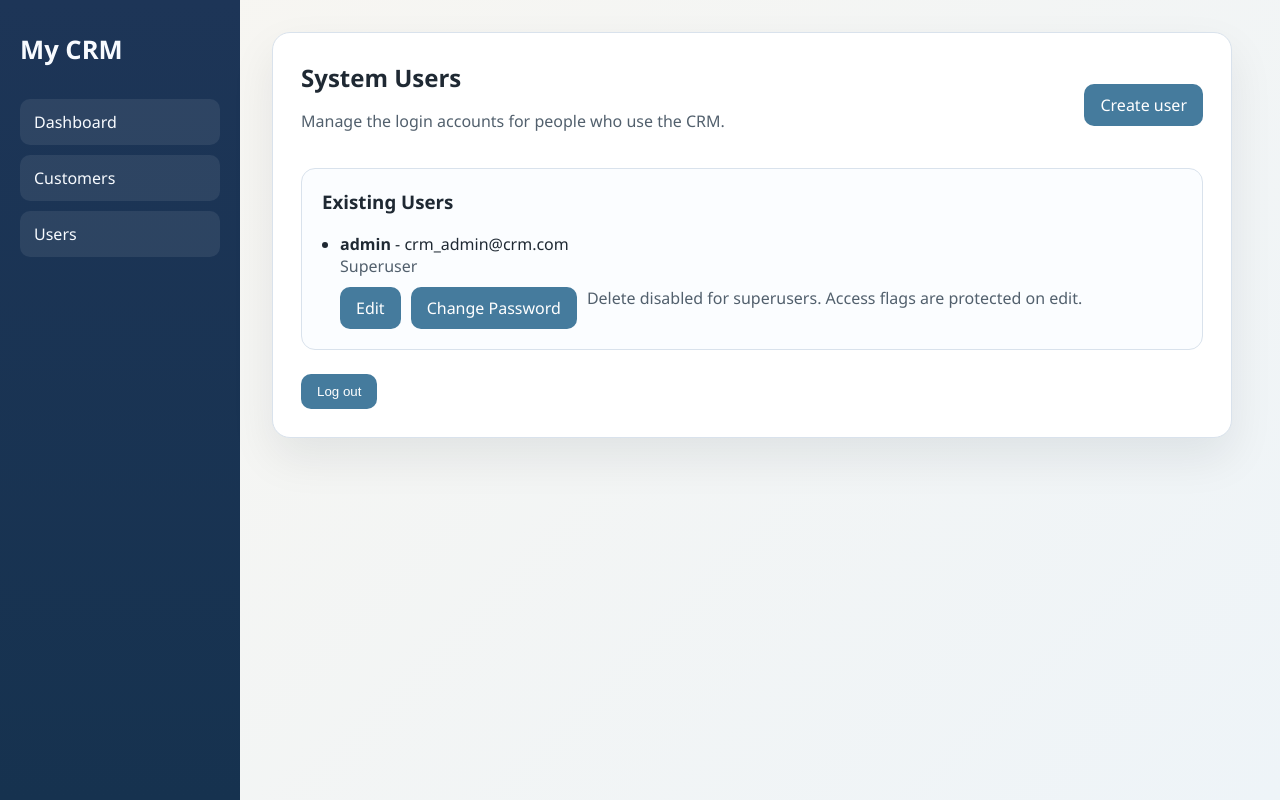
After one commit to matman188/my-crm, a Django app: page /users/ in a window 1280 px wide. The commit adds this page. Run offline with Django 5.2, Linux system fonts and the light colour scheme; a user stored in the database is signed in; data comes from the database, SQL or seed files in the repository; both versions use the stored data as it was after the commit.

Commit message:
Add User Management

```diff
--- a/config/urls.py
+++ b/config/urls.py
@@ -19,11 +19,24 @@ from django.contrib import admin
 from django.contrib.auth import views as auth_views
 from django.urls import path
 
-from crm.views import customers, home
+from crm.views import (
+    change_user_password,
+    create_user,
+    customers,
+    delete_user,
+    edit_user,
+    home,
+    users,
+)
 
 urlpatterns = [
     path("", home, name="home"),
     path("customers/", customers, name="customers"),
+    path("users/", users, name="users"),
+    path("users/create/", create_user, name="create_user"),
+    path("users/<int:user_id>/edit/", edit_user, name="edit_user"),
+    path("users/<int:user_id>/change-password/", change_user_password, name="change_user_password"),
+    path("users/<int:user_id>/delete/", delete_user, name="delete_user"),
     path("login/", auth_views.LoginView.as_view(), name="login"),
     path("logout/", auth_views.LogoutView.as_view(), name="logout"),
     path("admin/", admin.site.urls),
--- a/crm/templates/crm/base.html
+++ b/crm/templates/crm/base.html
@@ -80,6 +80,109 @@
             color: var(--muted);
         }
 
+        .message-list {
+            margin: 0 0 20px;
+            padding: 0;
+            list-style: none;
+        }
+
+        .message {
+            margin-bottom: 12px;
+            padding: 12px 14px;
+            border-radius: 10px;
+            background: #edf7ed;
+            color: #1f5130;
+        }
+
+        .message.error {
+            background: #fdecec;
+            color: #7a1f1f;
+        }
+
+        .form-grid {
+            display: grid;
+            gap: 16px;
+        }
+
+        .form-grid p {
+            margin: 0;
+        }
+
+        .form-grid input {
+            width: 100%;
+            margin-top: 6px;
+            padding: 10px 12px;
+            border: 1px solid var(--border);
+            border-radius: 10px;
+            font: inherit;
+        }
+
+        .form-grid input[type="checkbox"] {
+            width: auto;
+            margin-right: 8px;
+        }
+
+        .form-grid ul {
+            margin: 6px 0 0;
+            padding-left: 18px;
+            color: var(--muted);
+        }
+
+        .two-column {
+            display: grid;
+            grid-template-columns: minmax(0, 1.1fr) minmax(280px, 0.9fr);
+            gap: 24px;
+            align-items: start;
+        }
+
+        .panel {
+            padding: 20px;
+            border: 1px solid var(--border);
+            border-radius: 14px;
+            background: #fbfdff;
+        }
+
+        .panel h3 {
+            margin-top: 0;
+        }
+
+        .user-list {
+            margin: 0;
+            padding-left: 18px;
+        }
+
+        .user-list li + li {
+            margin-top: 10px;
+        }
+
+        .toolbar {
+            display: flex;
+            justify-content: space-between;
+            align-items: center;
+            gap: 16px;
+            margin-bottom: 20px;
+        }
+
+        .toolbar h2 {
+            margin: 0;
+        }
+
+        .button-row {
+            display: flex;
+            flex-wrap: wrap;
+            gap: 10px;
+            margin-top: 10px;
+        }
+
+        .button-link {
+            display: inline-block;
+            border-radius: 10px;
+            padding: 10px 16px;
+            background: var(--panel-accent);
+            color: #fff;
+            text-decoration: none;
+        }
+
         .logout-form {
             margin-top: 24px;
         }
@@ -101,6 +204,10 @@
             .sidebar {
                 padding-bottom: 20px;
             }
+
+            .two-column {
+                grid-template-columns: 1fr;
+            }
         }
     </style>
 </head>
@@ -111,11 +218,19 @@
             <nav class="nav" aria-label="Primary">
                 <a href="{% url 'home' %}">Dashboard</a>
                 <a href="{% url 'customers' %}">Customers</a>
+                <a href="{% url 'users' %}">Users</a>
             </nav>
         </aside>
 
         <main class="content">
             <section class="card">
+                {% if messages %}
+                    <ul class="message-list">
+                        {% for message in messages %}
+                            <li class="message{% if message.tags %} {{ message.tags }}{% endif %}">{{ message }}</li>
+                        {% endfor %}
+                    </ul>
+                {% endif %}
                 {% block content %}{% endblock %}
                 <form class="logout-form" method="post" action="{% url 'logout' %}">
                     {% csrf_token %}
--- /dev/null
+++ b/crm/templates/crm/users.html
@@ -0,0 +1,46 @@
+{% extends "crm/base.html" %}
+
+{% block title %}Users{% endblock %}
+
+{% block content %}
+    <div class="toolbar">
+        <div>
+            <h2>System Users</h2>
+            <p class="meta">Manage the login accounts for people who use the CRM.</p>
+        </div>
+        <a class="button-link" href="{% url 'create_user' %}">Create user</a>
+    </div>
+
+    <section class="panel">
+        <h3>Existing Users</h3>
+        <ul class="user-list">
+            {% for user in existing_users %}
+                <li>
+                    <strong>{{ user.username }}</strong>
+                    {% if user.email %} - {{ user.email }}{% endif %}
+                    {% if user.is_superuser %}
+                        <div class="meta">Superuser</div>
+                    {% elif user.is_staff %}
+                        <div class="meta">Staff user</div>
+                    {% else %}
+                        <div class="meta">Standard user</div>
+                    {% endif %}
+                    <div class="button-row">
+                        <a class="button-link" href="{% url 'edit_user' user.id %}">Edit</a>
+                        <a class="button-link" href="{% url 'change_user_password' user.id %}">Change Password</a>
+                        {% if user.is_superuser %}
+                            <span class="meta">Delete disabled for superusers. Access flags are protected on edit.</span>
+                        {% else %}
+                            <form method="post" action="{% url 'delete_user' user.id %}">
+                                {% csrf_token %}
+                                <button class="button" type="submit">Delete</button>
+                            </form>
+                        {% endif %}
+                    </div>
+                </li>
+            {% empty %}
+                <li>No users yet.</li>
+            {% endfor %}
+        </ul>
+    </section>
+{% endblock %}
--- a/crm/views.py
+++ b/crm/views.py
@@ -1,5 +1,14 @@
+from django.contrib import messages
+from django.contrib.auth import get_user_model
 from django.contrib.auth.decorators import login_required
-from django.shortcuts import render
+from django.http import HttpResponseForbidden
+from django.shortcuts import get_object_or_404, redirect, render
+
+from crm.forms import (
+    SystemUserCreationForm,
+    SystemUserPasswordChangeForm,
+    SystemUserUpdateForm,
+)
 
 
 @login_required
@@ -10,3 +19,113 @@ def home(request):
 @login_required
 def customers(request):
     return render(request, "crm/customers.html")
+
+
+@login_required
+def users(request):
+    if not request.user.is_superuser:
+        return HttpResponseForbidden("Only superusers can create system users.")
+
+    existing_users = get_user_model().objects.order_by("username")
+    return render(request, "crm/users.html", {"existing_users": existing_users})
+
+
+@login_required
+def create_user(request):
+    if not request.user.is_superuser:
+        return HttpResponseForbidden("Only superusers can create system users.")
+
+    if request.method == "POST":
+        form = SystemUserCreationForm(request.POST)
+        if form.is_valid():
+            created_user = form.save()
+            messages.success(request, f"User '{created_user.username}' was created.")
+            return redirect("users")
+    else:
+        form = SystemUserCreationForm()
+
+    return render(
+        request,
+        "crm/user_form.html",
+        {
+            "form": form,
+            "page_title": "Create User",
+            "submit_label": "Create user",
+        },
+    )
+
+
+@login_required
+def edit_user(request, user_id):
+    if not request.user.is_superuser:
+        return HttpResponseForbidden("Only superusers can manage system users.")
+
+    user_to_edit = get_object_or_404(get_user_model(), pk=user_id)
+
+    if request.method == "POST":
+        form = SystemUserUpdateForm(request.POST, instance=user_to_edit)
+        if form.is_valid():
+            form.save()
+            messages.success(request, f"User '{user_to_edit.username}' was updated.")
+            return redirect("users")
+    else:
+        form = SystemUserUpdateForm(instance=user_to_edit)
+
+    return render(
+        request,
+        "crm/user_form.html",
+        {
+            "form": form,
+            "page_title": f"Edit User: {user_to_edit.username}",
+            "submit_label": "Save changes",
+            "form_description": "Update the user's profile details below.",
+        },
+    )
+
+
+@login_required
+def change_user_password(request, user_id):
+    if not request.user.is_superuser:
+        return HttpResponseForbidden("Only superusers can manage system users.")
+
+    user_to_update = get_object_or_404(get_user_model(), pk=user_id)
+
+    if request.method == "POST":
+        form = SystemUserPasswordChangeForm(user_to_update, request.POST)
+        if form.is_valid():
+            form.save()
+            messages.success(request, f"Password updated for '{user_to_update.username}'.")
+            return redirect("users")
+    else:
+        form = SystemUserPasswordChangeForm(user_to_update)
+
+    return render(
+        request,
+        "crm/user_form.html",
+        {
+            "form": form,
+            "page_title": f"Change Password: {user_to_update.username}",
+            "submit_label": "Update password",
+            "form_description": "Set a new password for this user.",
+        },
+    )
+
+
+@login_required
+def delete_user(request, user_id):
+    if not request.user.is_superuser:
+        return HttpResponseForbidden("Only superusers can manage system users.")
+
+    if request.method != "POST":
+        return HttpResponseForbidden("Users can only be deleted with a POST request.")
+
+    user_to_delete = get_object_or_404(get_user_model(), pk=user_id)
+    username = user_to_delete.username
+
+    if user_to_delete.is_superuser:
+        messages.error(request, "Superusers cannot be deleted from this screen.")
+        return redirect("users")
+
+    user_to_delete.delete()
+    messages.success(request, f"User '{username}' was deleted.")
+    return redirect("users")
```
Also changed, not shown: crm/forms.py (added, +48 -0 lines), crm/templates/crm/user_form.html (added, +21 -0 lines), crm/tests.py (+192 -0 lines), db.sqlite3.
